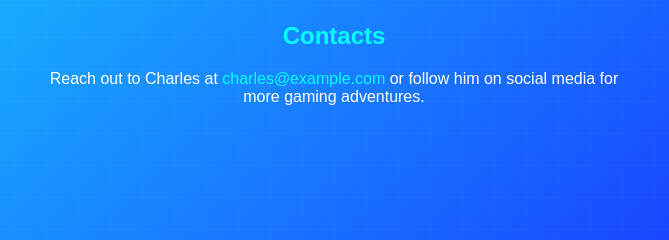
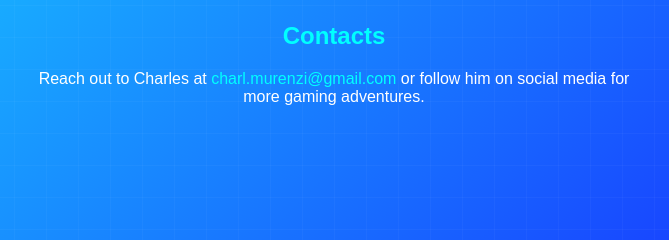
Before and after one commit to charlmurenzi-code/mywebsite, a plain HTML site: page index.html in a window 1280 px wide. Shown: the part 458-698 px from the top of the page, 306-975 px from the left. Drawn offline with Linux system fonts and the light colour scheme.

Commit message:
Update index.html

```diff
--- a/index.html
+++ b/index.html
@@ -22,9 +22,10 @@
        <section id="contacts">
             <h2>Contacts</h2>
             <p>
-                Reach out to Charles at <a href="mailto:charles@example.com">charles@example.com</a> or follow him on social media for more gaming adventures.
+                Reach out to Charles at <a href="mailto:charl.murenzi@gmail.com">charl.murenzi@gmail.com</a> or follow him on social media for more gaming adventures.
             </p>
         </section>
     </main>
 </body>
+
 </html>
```
